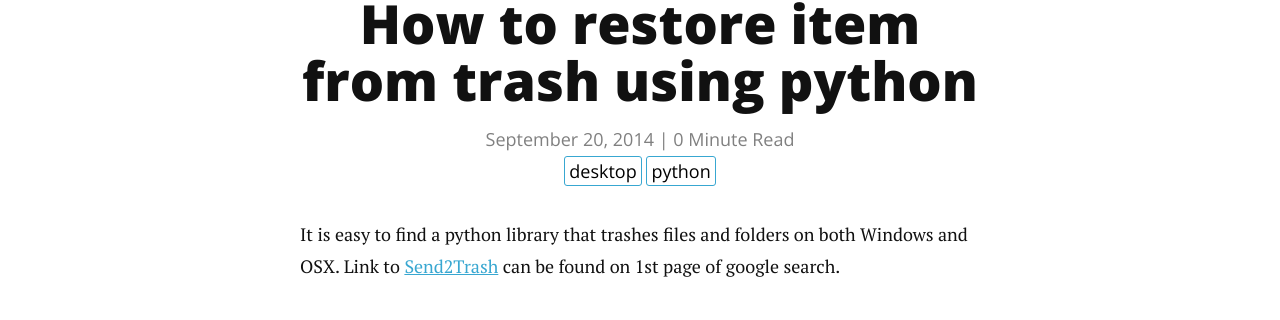
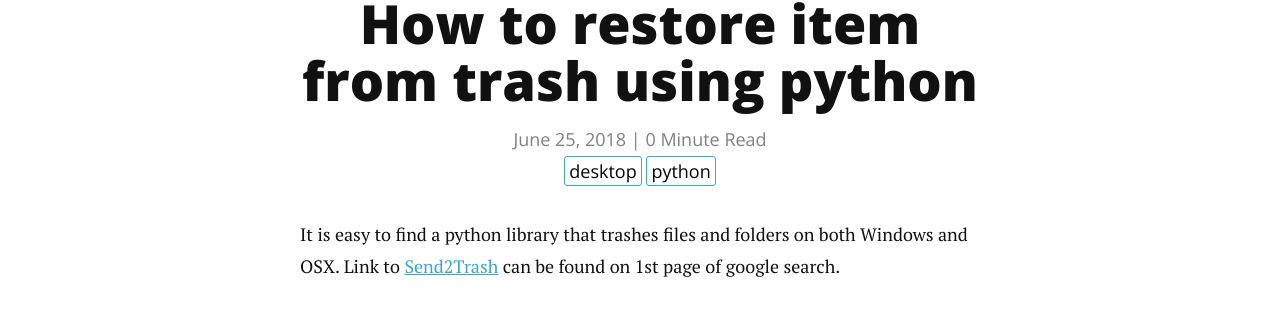
Before and after one commit to sobolewska/sobolewska.github.io, a Jekyll site: the page built from _posts/2018-06-25-How-to-restore-item-from-trash-using-python.md, in a window 1280 px wide. Shown: the part 307-627 px from the top of the page. Built offline with Jekyll 4.4.1, drawn with Linux system fonts in a browser that asks for light colours; nearby versions of some CDN libraries; Markdown is read by kramdown in place of the engine named in the settings; comment, search, counter and statistics services are not loaded; some of the changed lines change nothing that is shown.

Commit message:
fix for navigation linkis, open links in new page, proper date

```diff
--- a/_config.yml
+++ b/_config.yml
@@ -13,11 +13,11 @@
 
 navigation:
  - title: Home
-   url: /index.html
+   url: /index
  - title: About
-   url: /about.html
+   url: /about
  - title: Contact
-   url: /contact.html
+   url: /contact
 
 social:
    github: sobolewska
--- a/_posts/2018-06-25-How-to-restore-item-from-trash-using-python.md
+++ b/_posts/2018-06-25-How-to-restore-item-from-trash-using-python.md
@@ -1,11 +1,11 @@
 ---
 layout: post
 title:  "How to restore item from trash using python"
-date:   2014-09-20
+date:   2018-06-25
 categories: python desktop
 ---
 
-It is easy to find a python library that trashes files and folders on both Windows and OSX. Link to [Send2Trash](https://pypi.org/project/Send2Trash/) can be found on 1st page of google search.
+It is easy to find a python library that trashes files and folders on both Windows and OSX. Link to [Send2Trash](https://pypi.org/project/Send2Trash/){:target="_blank"} can be found on 1st page of google search.
 
 What is not so easy to find, is how to restore something from trash.
 
@@ -15,4 +15,4 @@
 
 Moreover, even if we list path like e.g. `C:\$Recycle.Bin` the items there are just some uuids.
 
-So how to do it on Windows? Use another python library called [winshell](http://winshell.readthedocs.io/en/latest/recycle-bin.html) and the method [`winshell.undelete(original_item_path)`](http://winshell.readthedocs.io/en/latest/recycle-bin.html#winshell.undelete). That's it, it's so simple. Enjoy.
+So how to do it on Windows? Use another python library called [winshell](http://winshell.readthedocs.io/en/latest/recycle-bin.html){:target="_blank"} and the method [`winshell.undelete(original_item_path)`](http://winshell.readthedocs.io/en/latest/recycle-bin.html#winshell.undelete){:target="_blank"}. That's it, it's so simple. Enjoy.
```
